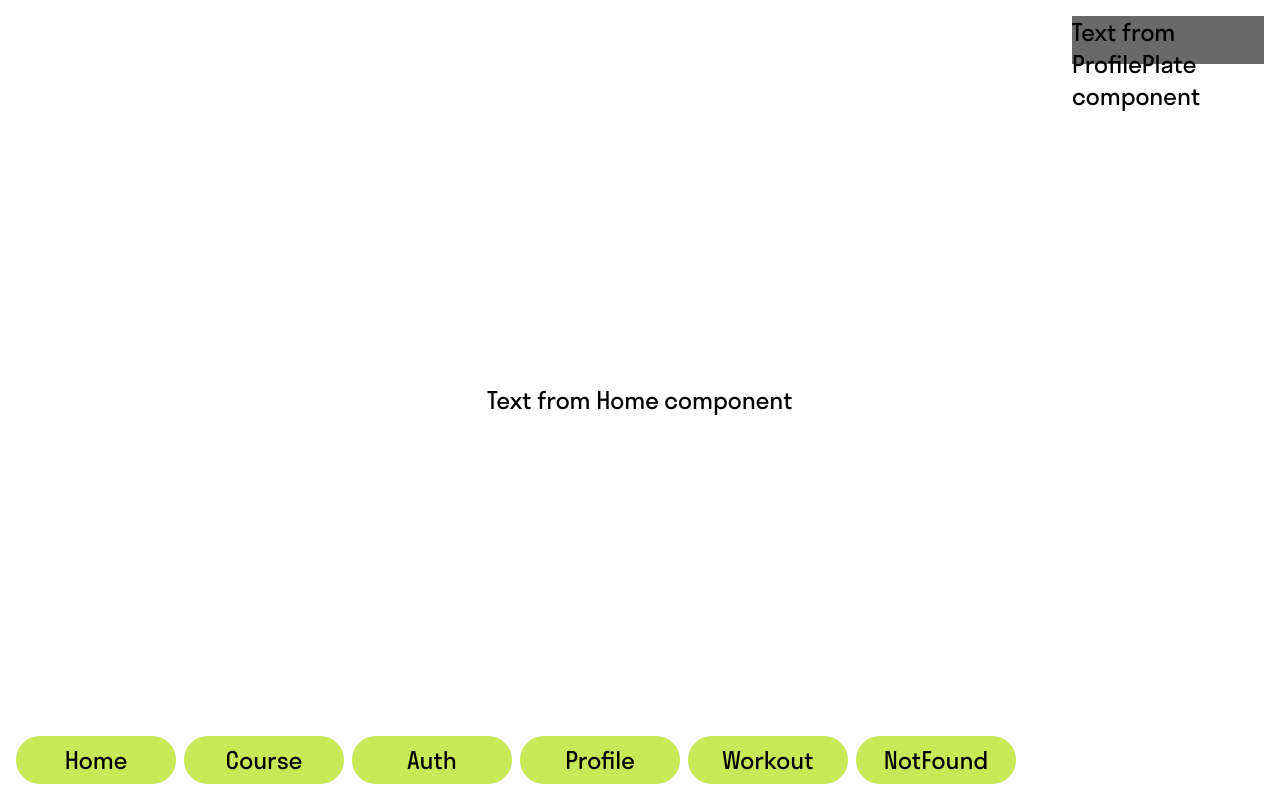
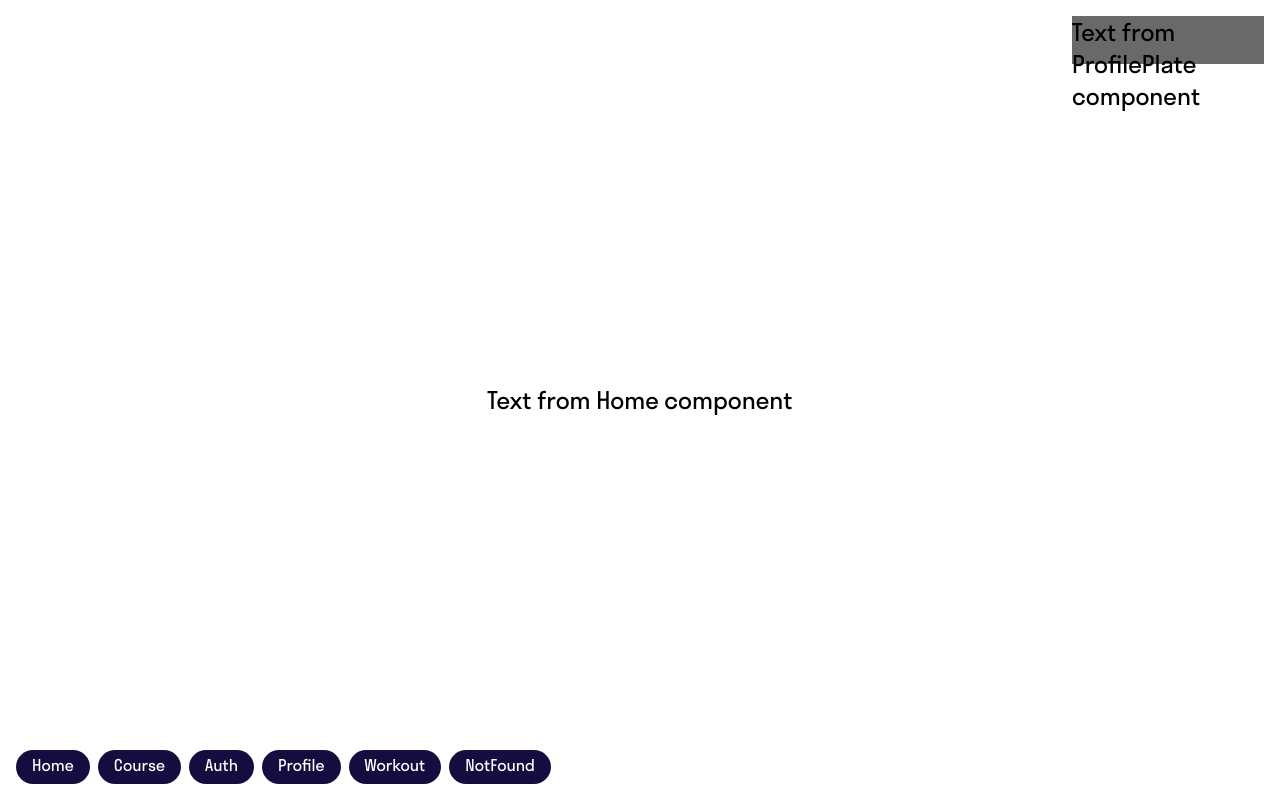
Before and after one commit to Diableros/SkyFitnessPro, a React (Vite) app: page / in a window 1280 px wide. Built offline with nearby package versions, Linux system fonts and the light colour scheme.

Commit message:
feat: полный функционал UiButton

```diff
--- a/src/components/UiButton/UiButton.style.ts
+++ b/src/components/UiButton/UiButton.style.ts
@@ -1,17 +1,36 @@
 import { styled } from 'styled-components'
 
-export const Button = styled.button`
-  height: 3rem;
-  width: 10rem;
+import { FontSizeType } from '@/theme/themeTypes'
+import { buttonPalette, buttonSize } from './constants'
+import { ButtonSize, ButtonTheme } from './enums'
 
-  background-color: ${({ theme }) => theme.colors.saladNormal};
+type ButtonProps = {
+  size: ButtonSize
+  buttontheme: ButtonTheme
+  fontsize: keyof FontSizeType['fontSize']
+}
+
+export const Button = styled.button<ButtonProps>`
+  outline: none;
+  border: none;
+  border-radius: 5rem;
+
+  padding: ${({ size }) => buttonSize[size].padding};
+  min-width: ${({ size }) => buttonSize[size].minWidth};
+
   font-family: inherit;
-  font-size: ${({ theme }) => theme.fontSize.m};
+  font-size: ${({ theme, fontsize }) => theme.fontSize[fontsize]};
+  color: ${({ buttontheme }) => buttonPalette[buttontheme].textColor};
+
+  background-color: ${({ buttontheme }) => buttonPalette[buttontheme].regular};
+
+  &:hover {
+    background-color: ${({ buttontheme }) => buttonPalette[buttontheme].hover};
+  }
+
+  &:active {
+    background-color: ${({ buttontheme }) => buttonPalette[buttontheme].active};
+  }
 
   cursor: pointer;
-
-  outline: none;
-
-  border: none;
-  border-radius: 1.5rem;
 `
--- a/src/components/UiButton/UiButton.tsx
+++ b/src/components/UiButton/UiButton.tsx
@@ -1,14 +1,35 @@
 import * as React from 'react'
+
+import { FontSizeType } from '@/theme/themeTypes'
+import { ButtonSize, ButtonTheme } from './enums'
 
 import * as S from './UiButton.style'
 
 type PropsType = {
   title: string
   onClick: () => void
+  size?: ButtonSize
+  buttonTheme?: ButtonTheme
+  fontSize?: keyof FontSizeType['fontSize']
 }
 
-const UiButton = ({ title, onClick }: PropsType) => {
-  return <S.Button onClick={onClick}>{title}</S.Button>
+const UiButton = ({
+  title,
+  onClick,
+  size = ButtonSize.L,
+  buttonTheme = ButtonTheme.PurpleBright,
+  fontSize = 's',
+}: PropsType) => {
+  return (
+    <S.Button
+      onClick={onClick}
+      buttontheme={buttonTheme}
+      size={size}
+      fontsize={fontSize}
+    >
+      {title}
+    </S.Button>
+  )
 }
 
 export default UiButton
--- /dev/null
+++ b/src/components/UiButton/constants.ts
@@ -0,0 +1,38 @@
+import { theme } from '@/theme/constants'
+import { ButtonSize, ButtonState, ButtonTheme } from './enums'
+
+export const buttonPalette = {
+  [ButtonTheme.Purple]: {
+    [ButtonState.Regular]: theme.colors.purpleDark,
+    [ButtonState.Hover]: theme.colors.purpleMiddle,
+    [ButtonState.Active]: theme.colors.purpleLight,
+    [ButtonState.TextColor]: theme.colors.white,
+  },
+  [ButtonTheme.PurpleBright]: {
+    [ButtonState.Regular]: theme.colors.purpleBright,
+    [ButtonState.Hover]: theme.colors.purpleBrightDark,
+    [ButtonState.Active]: theme.colors.purpleNormal,
+    [ButtonState.TextColor]: theme.colors.white,
+  },
+  [ButtonTheme.Salad]: {
+    [ButtonState.Regular]: theme.colors.saladNormal,
+    [ButtonState.Hover]: theme.colors.saladMiddle,
+    [ButtonState.Active]: theme.colors.saladLight,
+    [ButtonState.TextColor]: theme.colors.black,
+  },
+}
+
+export const buttonSize = {
+  [ButtonSize.S]: {
+    padding: '5px 1rem 9px',
+    minWidth: 'auto',
+  },
+  [ButtonSize.M]: {
+    padding: '7px 1.5rem 9px',
+    minWidth: 'auto',
+  },
+  [ButtonSize.L]: {
+    padding: '12px 1rem 16px',
+    minWidth: '17rem',
+  },
+}
--- /dev/null
+++ b/src/components/UiButton/enums.ts
@@ -0,0 +1,18 @@
+export enum ButtonSize {
+  S = 's',
+  M = 'm',
+  L = 'l',
+}
+
+export enum ButtonTheme {
+  Purple = 'purple',
+  PurpleBright = 'purpleBright',
+  Salad = 'salad',
+}
+
+export enum ButtonState {
+  Regular = 'regular',
+  Hover = 'hover',
+  Active = 'active',
+  TextColor = 'textColor',
+}
--- a/src/layout/MainLayout/components/DraftNavigate/DraftNavigate.tsx
+++ b/src/layout/MainLayout/components/DraftNavigate/DraftNavigate.tsx
@@ -1,6 +1,7 @@
 import * as React from 'react'
 import { useNavigate } from 'react-router-dom'
 
+import { ButtonSize, ButtonTheme } from '@/components/UiButton/enums'
 import UiButton from '@/components/UiButton/UiButton'
 
 import * as S from './DraftNavigate.style'
@@ -14,7 +15,14 @@ const DraftNavigate = () => {
     <S.NavWrapper>
       {Object.entries(RouterPath).map(([title, path]) => {
         return (
-          <UiButton key={title} title={title} onClick={() => navigate(path)} />
+          <UiButton
+            key={title}
+            title={title}
+            onClick={() => navigate(path)}
+            buttonTheme={ButtonTheme.Purple}
+            size={ButtonSize.S}
+            fontSize="xs"
+          />
         )
       })}
     </S.NavWrapper>
--- a/src/theme/constants.ts
+++ b/src/theme/constants.ts
@@ -5,7 +5,7 @@ export const theme: ThemeType = {
     black: '#000',
     white: '#fff',
 
-    puprpleDark: '#140D40',
+    purpleDark: '#140D40',
     purpleNormal: '#271A58',
     purpleMiddle: '#2D1F79',
     purpleLight: '#3B29A1',
@@ -29,6 +29,7 @@ export const theme: ThemeType = {
     coral: '#FF8071',
   },
   fontSize: {
+    xs: '1rem',
     s: '1.25rem',
     m: '1.5rem',
     l: '2rem',
--- a/src/theme/themeTypes.ts
+++ b/src/theme/themeTypes.ts
@@ -3,7 +3,7 @@ type ColorType = {
     black: string
     white: string
 
-    puprpleDark: string
+    purpleDark: string
     purpleNormal: string
     purpleMiddle: string
     purpleLight: string
@@ -28,8 +28,9 @@ type ColorType = {
   }
 }
 
-type FontSizeType = {
+export type FontSizeType = {
   fontSize: {
+    xs: string
     s: string
     m: string
     l: string
```
